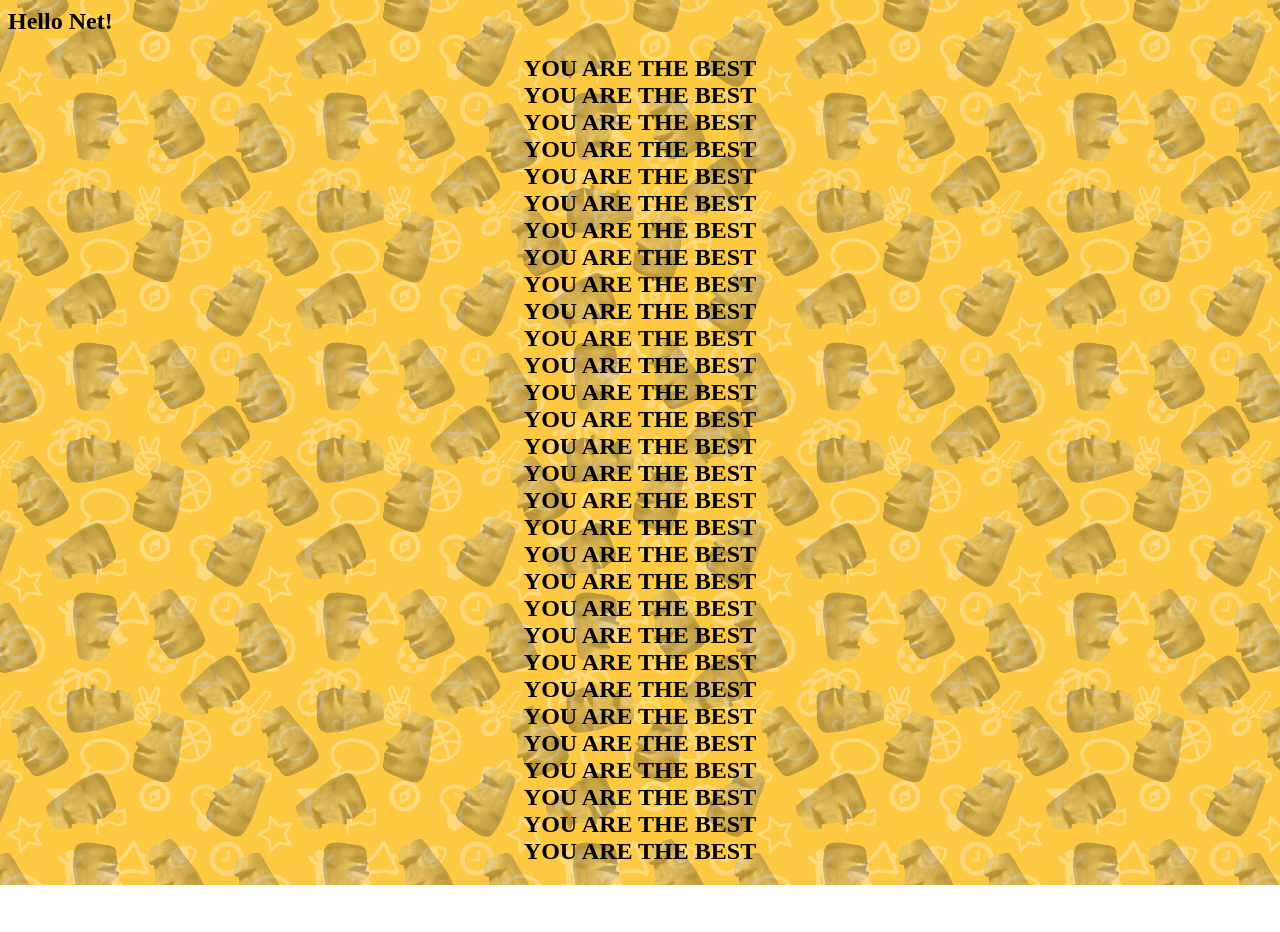
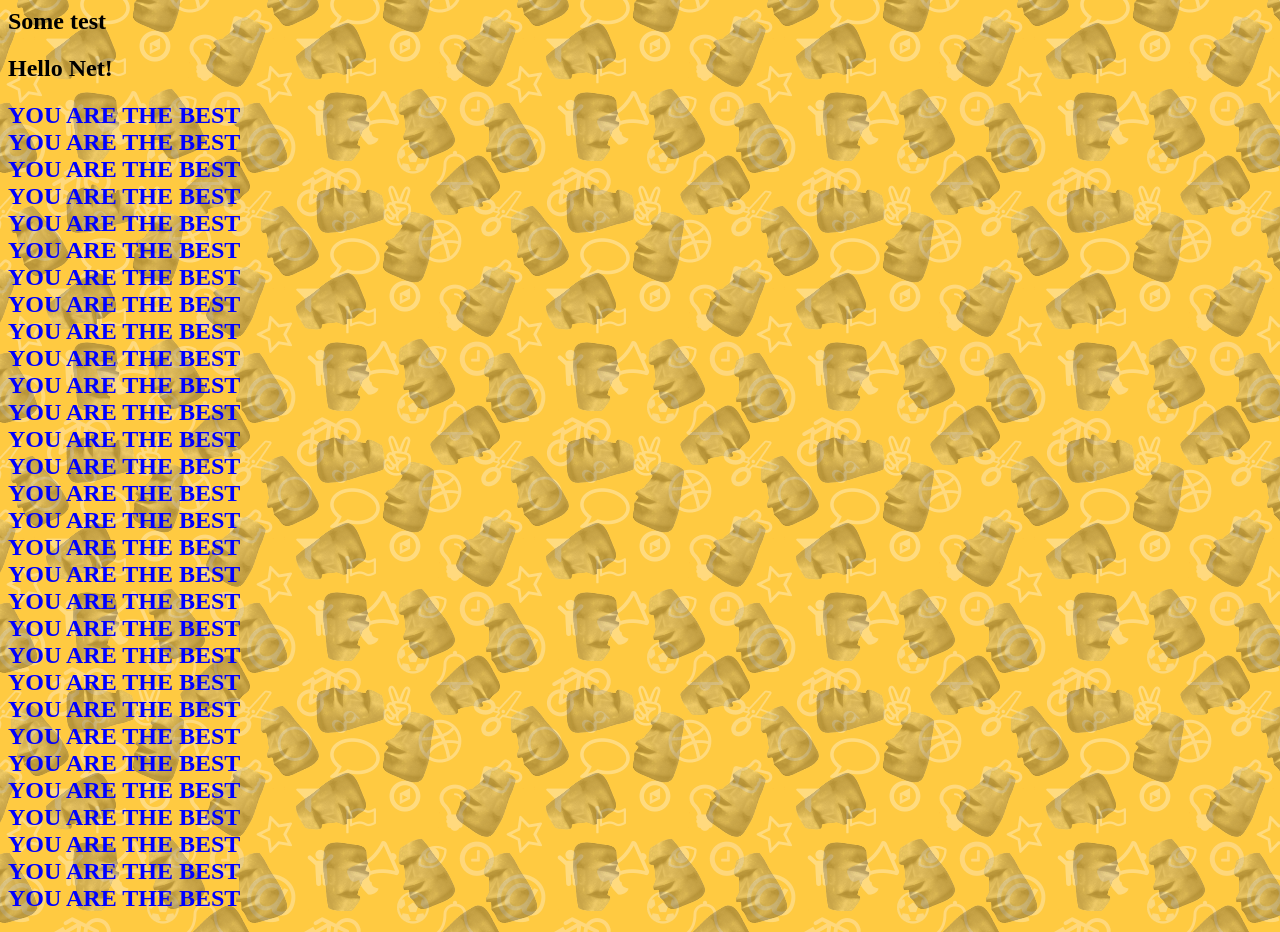
Before and after one commit to leoska/bsbo-01-2021-prak1, a website: page app/index.html in a window 1280 px wide. Before the commit the page ends 885 px from the top, so only its background shows below. Drawn offline with Linux system fonts and the light colour scheme.

Commit message:
Update index.html

```diff
--- a/app/index.html
+++ b/app/index.html
@@ -1,11 +1,12 @@
 <html>
     <head>
         <title>best page in the world</title>
+        <h2>Some test</h2>
         <link rel="stylesheet" href="style.css">
     </head>
     <body>
         <h2>Hello Net!</h2>
-        <h2 align=center >
+        <h2 align=center, style="color: blue;" >
             YOU ARE THE BEST <br>
             YOU ARE THE BEST <br>
             YOU ARE THE BEST <br>
```
